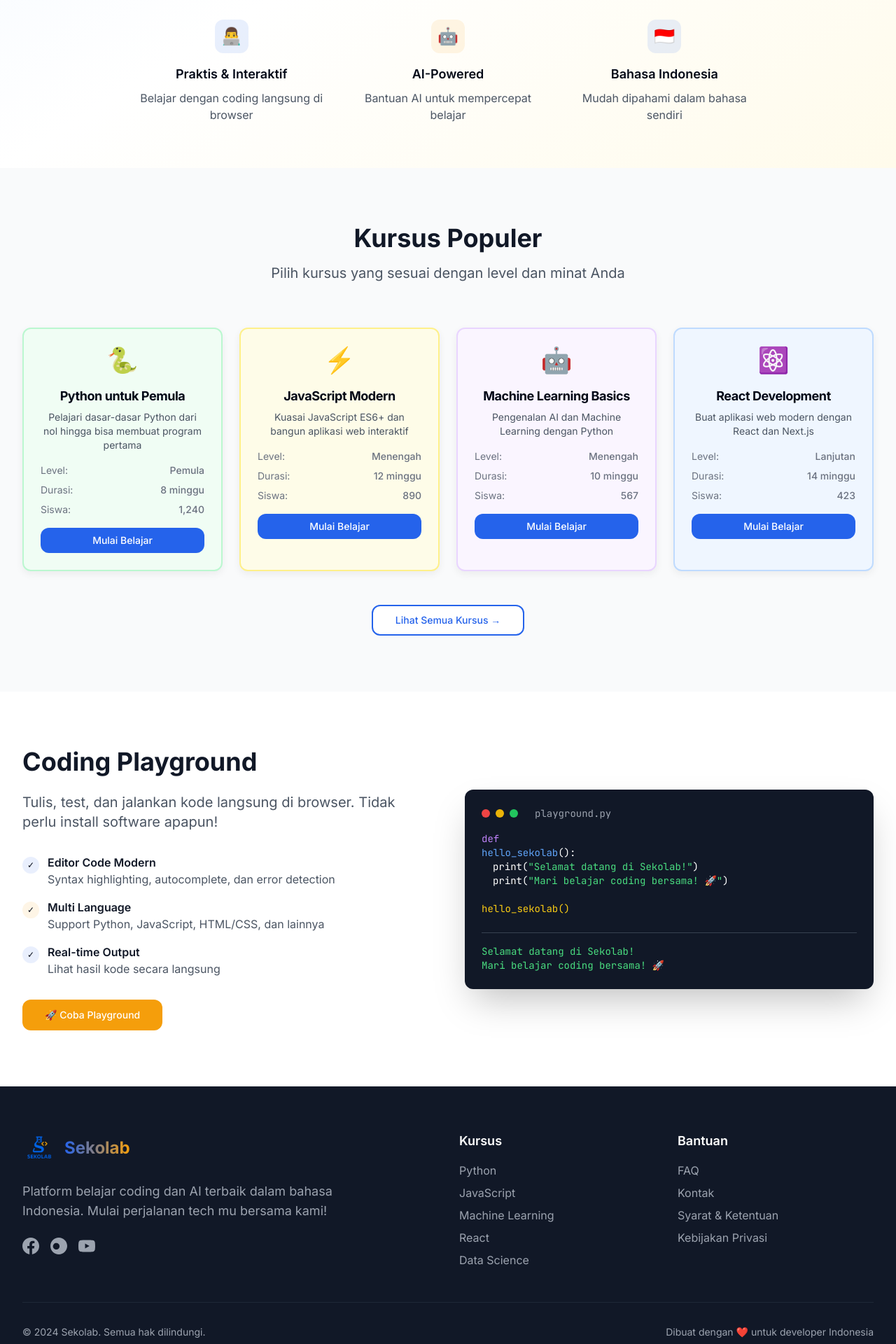
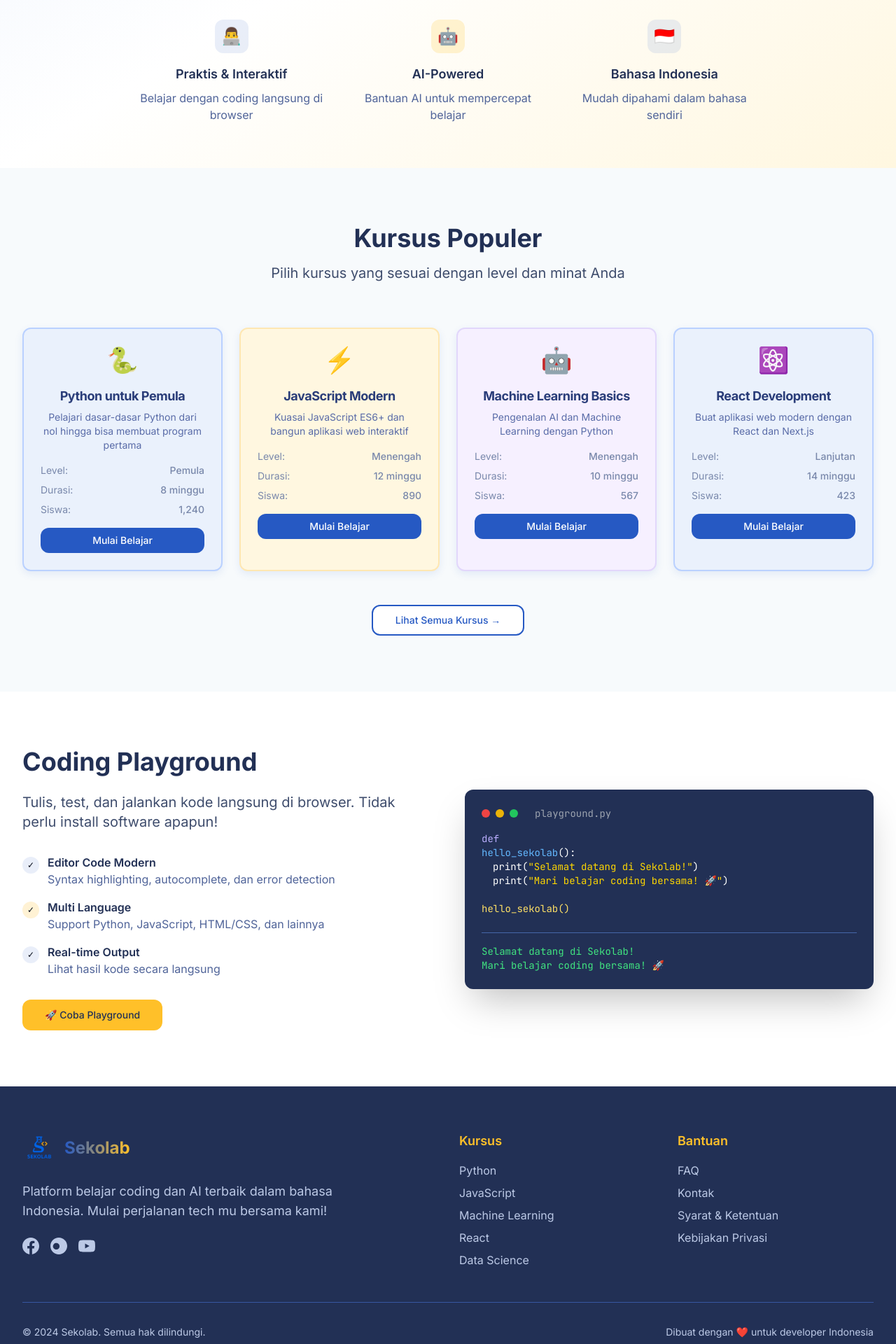
Before and after one commit to Urdemonlord/sekolab-code-lab, a React (Vite) app: page / in a window 1280 px wide. Shown: the part 560-2480 px from the top of the page at 70% size. Built offline with nearby package versions, Linux system fonts and the light colour scheme.

Commit message:
Refactor: Update design theme and UI/UX
Adjust the design theme and UI/UX to match the updated logo.

```diff
--- a/src/components/CoursesPreview.tsx
+++ b/src/components/CoursesPreview.tsx
@@ -12,7 +12,7 @@ const CoursesPreview = () => {
       duration: "8 minggu",
       students: 1240,
       image: "🐍",
-      color: "bg-green-50 border-green-200"
+      color: "bg-[#eaf1fc] border-[#bad1ff]"
     },
     {
       id: 2,
@@ -22,7 +22,7 @@ const CoursesPreview = () => {
       duration: "12 minggu",
       students: 890,
       image: "⚡",
-      color: "bg-yellow-50 border-yellow-200"
+      color: "bg-[#fff7e0] border-[#ffe7b2]"
     },
     {
       id: 3,
@@ -32,7 +32,7 @@ const CoursesPreview = () => {
       duration: "10 minggu",
       students: 567,
       image: "🤖",
-      color: "bg-purple-50 border-purple-200"
+      color: "bg-[#f6f0ff] border-[#e2d7fb]"
     },
     {
       id: 4,
@@ -42,18 +42,18 @@ const CoursesPreview = () => {
       duration: "14 minggu",
       students: 423,
       image: "⚛️",
-      color: "bg-blue-50 border-blue-200"
+      color: "bg-[#eaf1fc] border-[#bad1ff]"
     }
   ];
 
   return (
-    <section className="py-20 bg-gray-50">
+    <section className="py-20 bg-[#f7fafc]">
       <div className="max-w-7xl mx-auto px-4 sm:px-6 lg:px-8">
         <div className="text-center mb-16">
-          <h2 className="text-3xl md:text-4xl font-bold text-gray-900 mb-4">
+          <h2 className="text-3xl md:text-4xl font-bold text-[#223055] mb-4">
             Kursus Populer
           </h2>
-          <p className="text-xl text-gray-600 max-w-2xl mx-auto">
+          <p className="text-xl text-[#3f4d6d] max-w-2xl mx-auto">
             Pilih kursus yang sesuai dengan level dan minat Anda
           </p>
         </div>
@@ -66,13 +66,13 @@ const CoursesPreview = () => {
             >
               <CardHeader className="text-center pb-4">
                 <div className="text-4xl mb-3">{course.image}</div>
-                <CardTitle className="text-lg font-bold">{course.title}</CardTitle>
-                <CardDescription className="text-gray-600">
+                <CardTitle className="text-lg font-bold text-[#2a3d79]">{course.title}</CardTitle>
+                <CardDescription className="text-[#5a6ca8]">
                   {course.description}
                 </CardDescription>
               </CardHeader>
               <CardContent className="pt-0">
-                <div className="space-y-2 text-sm text-gray-500 mb-4">
+                <div className="space-y-2 text-sm text-[#7988ab] mb-4">
                   <div className="flex justify-between">
                     <span>Level:</span>
                     <span className="font-medium">{course.level}</span>
@@ -101,7 +101,7 @@ const CoursesPreview = () => {
           <Button
             variant="outline"
             size="lg"
-            className="rounded-xl border-2 border-primary text-primary hover:bg-primary hover:text-white"
+            className="rounded-xl border-2 border-primary text-primary hover:bg-primary/10 hover:text-primary"
           >
             Lihat Semua Kursus →
           </Button>
--- a/src/components/Footer.tsx
+++ b/src/components/Footer.tsx
@@ -3,31 +3,31 @@ import SekolabLogo from './SekolabLogo';
 
 const Footer = () => {
   return (
-    <footer className="bg-gray-900 text-white py-16">
+    <footer className="bg-[#223055] text-white py-16">
       <div className="max-w-7xl mx-auto px-4 sm:px-6 lg:px-8">
         <div className="grid grid-cols-1 md:grid-cols-4 gap-8">
           <div className="col-span-1 md:col-span-2">
             <div className="mb-6">
               <SekolabLogo size="md" />
             </div>
-            <p className="text-gray-400 text-lg mb-6 max-w-md">
+            <p className="text-[#bcc9e6] text-lg mb-6 max-w-md">
               Platform belajar coding dan AI terbaik dalam bahasa Indonesia.
               Mulai perjalanan tech mu bersama kami!
             </p>
             <div className="flex space-x-4">
-              <a href="#" className="text-gray-400 hover:text-white transition-colors">
+              <a href="#" className="text-[#bcc9e6] hover:text-accent transition-colors">
                 <span className="sr-only">Facebook</span>
                 <svg className="w-6 h-6" fill="currentColor" viewBox="0 0 24 24">
                   <path d="M24 12.073c0-6.627-5.373-12-12-12s-12 5.373-12 12c0 5.99 4.388 10.954 10.125 11.854v-8.385H7.078v-3.47h3.047V9.43c0-3.007 1.792-4.669 4.533-4.669 1.312 0 2.686.235 2.686.235v2.953H15.83c-1.491 0-1.956.925-1.956 1.874v2.25h3.328l-.532 3.47h-2.796v8.385C19.612 23.027 24 18.062 24 12.073z"/>
                 </svg>
               </a>
-              <a href="#" className="text-gray-400 hover:text-white transition-colors">
+              <a href="#" className="text-[#bcc9e6] hover:text-accent transition-colors">
                 <span className="sr-only">Instagram</span>
                 <svg className="w-6 h-6" fill="currentColor" viewBox="0 0 24 24">
                   <path d="M12.017 0C5.396 0 .029 5.367.029 11.987c0 6.62 5.367 11.987 11.988 11.987 6.62 0 11.987-5.367 11.987-11.987C24.014 5.367 18.637.001 12.017.001zM8.449 16.988c-1.297 0-2.448-.49-3.323-1.297C4.198 14.895 3.708 13.748 3.708 12.45s.49-2.448 1.297-3.323C5.901 8.25 7.048 7.76 8.346 7.76s2.448.49 3.323 1.297c.9.9 1.39 2.047 1.39 3.345s-.49 2.448-1.297 3.323c-.9.9-2.047 1.39-3.345 1.39z"/>
                 </svg>
               </a>
-              <a href="#" className="text-gray-400 hover:text-white transition-colors">
+              <a href="#" className="text-[#bcc9e6] hover:text-accent transition-colors">
                 <span className="sr-only">YouTube</span>
                 <svg className="w-6 h-6" fill="currentColor" viewBox="0 0 24 24">
                   <path d="M23.498 6.186a3.016 3.016 0 0 0-2.122-2.136C19.505 3.545 12 3.545 12 3.545s-7.505 0-9.377.505A3.017 3.017 0 0 0 .502 6.186C0 8.07 0 12 0 12s0 3.93.502 5.814a3.016 3.016 0 0 0 2.122 2.136c1.871.505 9.376.505 9.376.505s7.505 0 9.377-.505a3.015 3.015 0 0 0 2.122-2.136C24 15.93 24 12 24 12s0-3.93-.502-5.814zM9.545 15.568V8.432L15.818 12l-6.273 3.568z"/>
@@ -37,33 +37,33 @@ const Footer = () => {
           </div>
 
           <div>
-            <h3 className="text-lg font-semibold mb-4">Kursus</h3>
-            <ul className="space-y-2 text-gray-400">
-              <li><a href="#" className="hover:text-white transition-colors">Python</a></li>
-              <li><a href="#" className="hover:text-white transition-colors">JavaScript</a></li>
-              <li><a href="#" className="hover:text-white transition-colors">Machine Learning</a></li>
-              <li><a href="#" className="hover:text-white transition-colors">React</a></li>
-              <li><a href="#" className="hover:text-white transition-colors">Data Science</a></li>
+            <h3 className="text-lg font-semibold mb-4 text-accent">Kursus</h3>
+            <ul className="space-y-2 text-[#bcc9e6]">
+              <li><a href="#" className="hover:text-accent transition-colors">Python</a></li>
+              <li><a href="#" className="hover:text-accent transition-colors">JavaScript</a></li>
+              <li><a href="#" className="hover:text-accent transition-colors">Machine Learning</a></li>
+              <li><a href="#" className="hover:text-accent transition-colors">React</a></li>
+              <li><a href="#" className="hover:text-accent transition-colors">Data Science</a></li>
             </ul>
           </div>
 
           <div>
-            <h3 className="text-lg font-semibold mb-4">Bantuan</h3>
-            <ul className="space-y-2 text-gray-400">
-              <li><a href="#" className="hover:text-white transition-colors">FAQ</a></li>
-              <li><a href="#" className="hover:text-white transition-colors">Kontak</a></li>
-              <li><a href="#" className="hover:text-white transition-colors">Syarat & Ketentuan</a></li>
-              <li><a href="#" className="hover:text-white transition-colors">Kebijakan Privasi</a></li>
+            <h3 className="text-lg font-semibold mb-4 text-accent">Bantuan</h3>
+            <ul className="space-y-2 text-[#bcc9e6]">
+              <li><a href="#" className="hover:text-accent transition-colors">FAQ</a></li>
+              <li><a href="#" className="hover:text-accent transition-colors">Kontak</a></li>
+              <li><a href="#" className="hover:text-accent transition-colors">Syarat & Ketentuan</a></li>
+              <li><a href="#" className="hover:text-accent transition-colors">Kebijakan Privasi</a></li>
             </ul>
           </div>
         </div>
 
-        <div className="border-t border-gray-800 mt-12 pt-8 flex flex-col md:flex-row justify-between items-center">
-          <p className="text-gray-400 text-sm">
+        <div className="border-t border-[#3756a0] mt-12 pt-8 flex flex-col md:flex-row justify-between items-center">
+          <p className="text-[#bcc9e6] text-sm">
             © 2024 Sekolab. Semua hak dilindungi.
           </p>
-          <p className="text-gray-400 text-sm mt-4 md:mt-0">
-            Dibuat dengan ❤️ untuk developer Indonesia
+          <p className="text-[#bcc9e6] text-sm mt-4 md:mt-0">
+            Dibuat dengan <span className="text-accent">❤️</span> untuk developer Indonesia
           </p>
         </div>
       </div>
--- a/src/components/Hero.tsx
+++ b/src/components/Hero.tsx
@@ -4,20 +4,20 @@ import SekolabLogo from './SekolabLogo';
 
 const Hero = () => {
   return (
-    <section className="min-h-screen flex items-center justify-center bg-gradient-to-br from-blue-50 via-white to-amber-50 pt-16">
+    <section className="min-h-screen flex items-center justify-center bg-gradient-to-br from-[#eaf1fc] via-white to-[#fff7e0] pt-16">
       <div className="max-w-7xl mx-auto px-4 sm:px-6 lg:px-8 text-center">
         <div className="animate-fade-in">
           <div className="flex justify-center mb-8">
             <SekolabLogo size="lg" animated />
           </div>
 
-          <h1 className="text-4xl md:text-6xl lg:text-7xl font-bold text-gray-900 mb-6 leading-tight">
+          <h1 className="text-4xl md:text-6xl lg:text-7xl font-bold text-[#223055] mb-6 leading-tight">
             Belajar Coding & AI
             <br />
             <span className="gradient-text">Jadi Mudah</span>
           </h1>
 
-          <p className="text-xl md:text-2xl text-gray-600 mb-8 max-w-3xl mx-auto leading-relaxed">
+          <p className="text-xl md:text-2xl text-[#3f4d6d] mb-8 max-w-3xl mx-auto leading-relaxed">
             Platform ramah dalam bahasa Indonesia untuk menguasai programming dan artificial intelligence.
             Mulai dari nol hingga mahir!
           </p>
@@ -32,7 +32,7 @@ const Hero = () => {
             <Button
               variant="outline"
               size="lg"
-              className="text-lg px-8 py-6 rounded-xl border-2 hover:border-primary hover:text-primary"
+              className="text-lg px-8 py-6 rounded-xl border-2 border-primary text-primary hover:bg-primary/10 hover:text-primary"
             >
               📹 Lihat Demo
             </Button>
@@ -43,24 +43,24 @@ const Hero = () => {
               <div className="w-12 h-12 bg-primary/10 rounded-xl flex items-center justify-center mb-4">
                 <span className="text-2xl">👨‍💻</span>
               </div>
-              <h3 className="font-semibold text-lg mb-2">Praktis & Interaktif</h3>
-              <p className="text-gray-600">Belajar dengan coding langsung di browser</p>
+              <h3 className="font-semibold text-lg mb-2 text-[#223055]">Praktis & Interaktif</h3>
+              <p className="text-[#506499]">Belajar dengan coding langsung di browser</p>
             </div>
 
             <div className="flex flex-col items-center">
-              <div className="w-12 h-12 bg-accent/10 rounded-xl flex items-center justify-center mb-4">
+              <div className="w-12 h-12 bg-accent/20 rounded-xl flex items-center justify-center mb-4">
                 <span className="text-2xl">🤖</span>
               </div>
-              <h3 className="font-semibold text-lg mb-2">AI-Powered</h3>
-              <p className="text-gray-600">Bantuan AI untuk mempercepat belajar</p>
+              <h3 className="font-semibold text-lg mb-2 text-[#223055]">AI-Powered</h3>
+              <p className="text-[#506499]">Bantuan AI untuk mempercepat belajar</p>
             </div>
 
             <div className="flex flex-col items-center">
               <div className="w-12 h-12 bg-primary/10 rounded-xl flex items-center justify-center mb-4">
                 <span className="text-2xl">🇮🇩</span>
               </div>
-              <h3 className="font-semibold text-lg mb-2">Bahasa Indonesia</h3>
-              <p className="text-gray-600">Mudah dipahami dalam bahasa sendiri</p>
+              <h3 className="font-semibold text-lg mb-2 text-[#223055]">Bahasa Indonesia</h3>
+              <p className="text-[#506499]">Mudah dipahami dalam bahasa sendiri</p>
             </div>
           </div>
         </div>
--- a/src/components/PlaygroundPreview.tsx
+++ b/src/components/PlaygroundPreview.tsx
@@ -3,14 +3,14 @@ import { Button } from '@/components/ui/button';
 
 const PlaygroundPreview = () => {
   return (
-    <section className="py-20">
+    <section className="py-20 bg-white">
       <div className="max-w-7xl mx-auto px-4 sm:px-6 lg:px-8">
         <div className="grid grid-cols-1 lg:grid-cols-2 gap-12 items-center">
           <div>
-            <h2 className="text-3xl md:text-4xl font-bold text-gray-900 mb-6">
+            <h2 className="text-3xl md:text-4xl font-bold text-[#223055] mb-6">
               Coding Playground
             </h2>
-            <p className="text-xl text-gray-600 mb-8">
+            <p className="text-xl text-[#3f4d6d] mb-8">
               Tulis, test, dan jalankan kode langsung di browser.
               Tidak perlu install software apapun!
             </p>
@@ -21,18 +21,18 @@ const PlaygroundPreview = () => {
                   <span className="text-xs">✓</span>
                 </div>
                 <div>
-                  <h3 className="font-semibold text-gray-900">Editor Code Modern</h3>
-                  <p className="text-gray-600">Syntax highlighting, autocomplete, dan error detection</p>
+                  <h3 className="font-semibold text-[#223055]">Editor Code Modern</h3>
+                  <p className="text-[#506499]">Syntax highlighting, autocomplete, dan error detection</p>
                 </div>
               </div>
 
               <div className="flex items-start gap-3">
-                <div className="w-6 h-6 bg-accent/10 rounded-full flex items-center justify-center flex-shrink-0 mt-1">
+                <div className="w-6 h-6 bg-accent/20 rounded-full flex items-center justify-center flex-shrink-0 mt-1">
                   <span className="text-xs">✓</span>
                 </div>
                 <div>
-                  <h3 className="font-semibold text-gray-900">Multi Language</h3>
-                  <p className="text-gray-600">Support Python, JavaScript, HTML/CSS, dan lainnya</p>
+                  <h3 className="font-semibold text-[#223055]">Multi Language</h3>
+                  <p className="text-[#506499]">Support Python, JavaScript, HTML/CSS, dan lainnya</p>
                 </div>
               </div>
 
@@ -41,22 +41,22 @@ const PlaygroundPreview = () => {
                   <span className="text-xs">✓</span>
                 </div>
                 <div>
-                  <h3 className="font-semibold text-gray-900">Real-time Output</h3>
-                  <p className="text-gray-600">Lihat hasil kode secara langsung</p>
+                  <h3 className="font-semibold text-[#223055]">Real-time Output</h3>
+                  <p className="text-[#506499]">Lihat hasil kode secara langsung</p>
                 </div>
               </div>
             </div>
 
             <Button
               size="lg"
-              className="bg-accent hover:bg-accent/90 text-white rounded-xl px-8"
+              className="bg-accent hover:bg-accent/90 text-[#223055] rounded-xl px-8"
             >
               🚀 Coba Playground
             </Button>
           </div>
 
           <div className="relative">
-            <div className="bg-gray-900 rounded-xl shadow-2xl p-6">
+            <div className="bg-[#223055] rounded-xl shadow-2xl p-6">
               <div className="flex items-center gap-2 mb-4">
                 <div className="w-3 h-3 bg-red-500 rounded-full"></div>
                 <div className="w-3 h-3 bg-yellow-500 rounded-full"></div>
@@ -65,24 +65,24 @@ const PlaygroundPreview = () => {
               </div>
 
               <div className="font-mono text-sm">
-                <div className="text-purple-400">def</div>
-                <span className="text-blue-400"> hello_sekolab</span>
+                <div className="text-[#bbafff]">def</div>
+                <span className="text-[#63b8ff]"> hello_sekolab</span>
                 <span className="text-white">():</span>
                 <br />
                 <span className="text-white ml-4">print(</span>
-                <span className="text-green-400">"Selamat datang di Sekolab!"</span>
+                <span className="text-[#ffd700]">"Selamat datang di Sekolab!"</span>
                 <span className="text-white">)</span>
                 <br />
                 <span className="text-white ml-4">print(</span>
-                <span className="text-green-400">"Mari belajar coding bersama! 🚀"</span>
+                <span className="text-[#ffd700]">"Mari belajar coding bersama! 🚀"</span>
                 <span className="text-white">)</span>
                 <br />
                 <br />
-                <div className="text-yellow-400">hello_sekolab()</div>
+                <div className="text-[#ffe066]">hello_sekolab()</div>
               </div>
 
-              <div className="mt-6 pt-4 border-t border-gray-700">
-                <div className="text-green-400 font-mono text-sm">
+              <div className="mt-6 pt-4 border-t border-[#4566a9]">
+                <div className="text-[#41e580] font-mono text-sm">
                   <div>Selamat datang di Sekolab!</div>
                   <div>Mari belajar coding bersama! 🚀</div>
                 </div>
--- a/src/index.css
+++ b/src/index.css
@@ -7,6 +7,7 @@
 
 @layer base {
   :root {
+    /* warna sesuai logo baru */
     --background: 0 0% 100%;
     --foreground: 222.2 84% 4.9%;
 
@@ -16,7 +17,7 @@
     --popover: 0 0% 100%;
     --popover-foreground: 222.2 84% 4.9%;
 
-    --secondary: 210 40% 96.1%;
+    --secondary: 221 100% 97%;
     --secondary-foreground: 222.2 47.4% 11.2%;
 
     --muted: 210 40% 96.1%;
@@ -27,7 +28,7 @@
 
     --border: 214.3 31.8% 91.4%;
     --input: 214.3 31.8% 91.4%;
-    --ring: 37 91% 55%;
+    --ring: 45 100% 55%;
 
     --radius: 12px;
 
@@ -90,10 +91,11 @@
 
 @layer components {
   .gradient-text {
+    /* Gradien logo: biru ke kuning emas */
     @apply bg-gradient-to-r from-primary to-accent bg-clip-text text-transparent;
   }
 
   .card-hover {
-    @apply transition-all duration-300 hover:-translate-y-1 hover:shadow-lg;
+    @apply transition-all duration-300 hover:-translate-y-1 hover:shadow-soft;
   }
 }
--- a/tailwind.config.ts
+++ b/tailwind.config.ts
@@ -1,4 +1,3 @@
-
 import type { Config } from "tailwindcss";
 
 export default {
@@ -26,16 +25,16 @@ export default {
 				background: 'hsl(var(--background))',
 				foreground: 'hsl(var(--foreground))',
 				primary: {
-					DEFAULT: '#2563EB', // Sekolab Blue
+					DEFAULT: '#2659c3', // Sekolab Blue dari logo baru
 					foreground: '#FFFFFF'
 				},
+				accent: {
+					DEFAULT: '#FFC029', // Kuning emas dari logo baru
+					foreground: '#223055'
+				},
 				secondary: {
-					DEFAULT: 'hsl(var(--secondary))',
-					foreground: 'hsl(var(--secondary-foreground))'
-				},
-				accent: {
-					DEFAULT: '#F59E0B', // Amber 500
-					foreground: '#FFFFFF'
+					DEFAULT: '#eaf1fc', // Soft blue dari background logo
+					foreground: '#223055'
 				},
 				destructive: {
 					DEFAULT: 'hsl(var(--destructive))',
@@ -75,9 +74,17 @@ export default {
 				xl: '12px'
 			},
 			boxShadow: {
-				'soft': '0 4px 12px rgba(0, 0, 0, 0.06)',
+				'soft': '0 4px 12px rgba(38, 89, 195, 0.10)', // Shadow lebih kebiruan
 			},
 			keyframes: {
+				'glow': {
+					'0%, 100%': {
+						filter: 'drop-shadow(0 0 24px #2659c370)'
+					},
+					'50%': {
+						filter: 'drop-shadow(0 0 36px #2659c3cc)'
+					}
+				},
 				'accordion-down': {
 					from: {
 						height: '0'
@@ -104,20 +111,12 @@ export default {
 						transform: 'translateY(0)'
 					}
 				},
-				'glow': {
-					'0%, 100%': {
-						filter: 'drop-shadow(0 0 20px rgba(37, 99, 235, 0.3))'
-					},
-					'50%': {
-						filter: 'drop-shadow(0 0 30px rgba(37, 99, 235, 0.5))'
-					}
-				}
 			},
 			animation: {
+				'glow': 'glow 2.2s ease-in-out infinite',
 				'accordion-down': 'accordion-down 0.2s ease-out',
 				'accordion-up': 'accordion-up 0.2s ease-out',
 				'fade-in': 'fade-in 0.6s ease-out',
-				'glow': 'glow 2s ease-in-out infinite'
 			}
 		}
 	},
```
Also changed, not shown: src/components/Navigation.tsx (+7 -7 lines).
